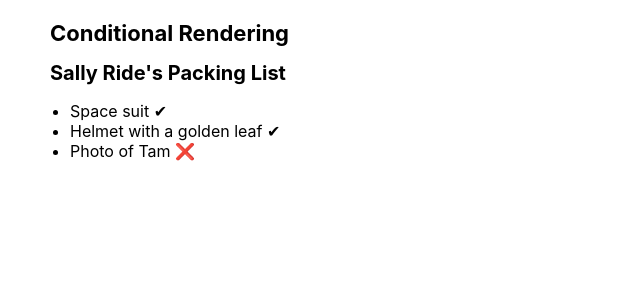
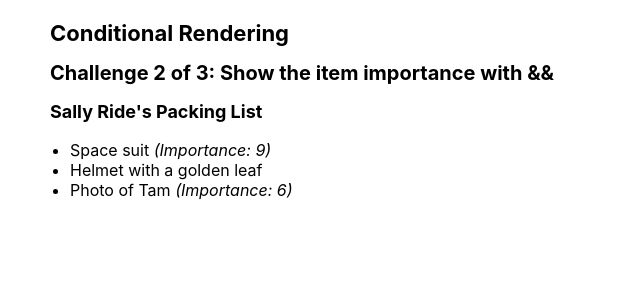
Before and after one commit to VladimirovMario/Sandbox, a React (Create React App) app in the folder 01. React documentation/02. Learn React/01. Describing the UI/: page / in a window 1280 px wide. Shown: the top 300 px of the page, without its empty margins (0-640 px from the left). Built offline with nearby package versions, Linux system fonts and the light colour scheme.

Commit message:
Show the item importance with &&

```diff
--- a/01. React documentation/02. Learn React/01. Describing the UI/src/components/ConditionalRendering/ConditionalRendering.js
+++ b/01. React documentation/02. Learn React/01. Describing the UI/src/components/ConditionalRendering/ConditionalRendering.js
@@ -1,10 +1,12 @@
-import ConditionallyReturningJSX from "./ConditionallyReturningJSX/ConditionallyReturningJSX";
+import ShowTheItemImportance from "./ShowTheItemImportance/ShowTheItemImportance";
+// import ConditionallyReturningJSX from "./ConditionallyReturningJSX/ConditionallyReturningJSX";
 
 export default function ConditionalRendering() {
   return (
     <>
       <h1>Conditional Rendering</h1>
-      <ConditionallyReturningJSX />
+      <ShowTheItemImportance />
+      {/* <ConditionallyReturningJSX /> */}
     </>
   );
 }
--- /dev/null
+++ b/01. React documentation/02. Learn React/01. Describing the UI/src/components/ConditionalRendering/ShowTheItemImportance/ShowTheItemImportance.js
@@ -0,0 +1,31 @@
+export default function ShowTheItemImportance() {
+  return (
+    <>
+      <h2>Challenge 2 of 3: Show the item importance with &&</h2>
+      <PackingList />
+    </>
+  );
+}
+
+function Item({ name, importance }) {
+  return (
+    <li>
+      {name}
+      {importance > 0 && " "}
+      {importance > 0 && <i>(Importance: {importance})</i>}
+    </li>
+  );
+}
+
+function PackingList() {
+  return (
+    <section>
+      <h3>Sally Ride's Packing List</h3>
+      <ul>
+        <Item importance={9} name="Space suit" />
+        <Item importance={0} name="Helmet with a golden leaf" />
+        <Item importance={6} name="Photo of Tam" />
+      </ul>
+    </section>
+  );
+}
```
